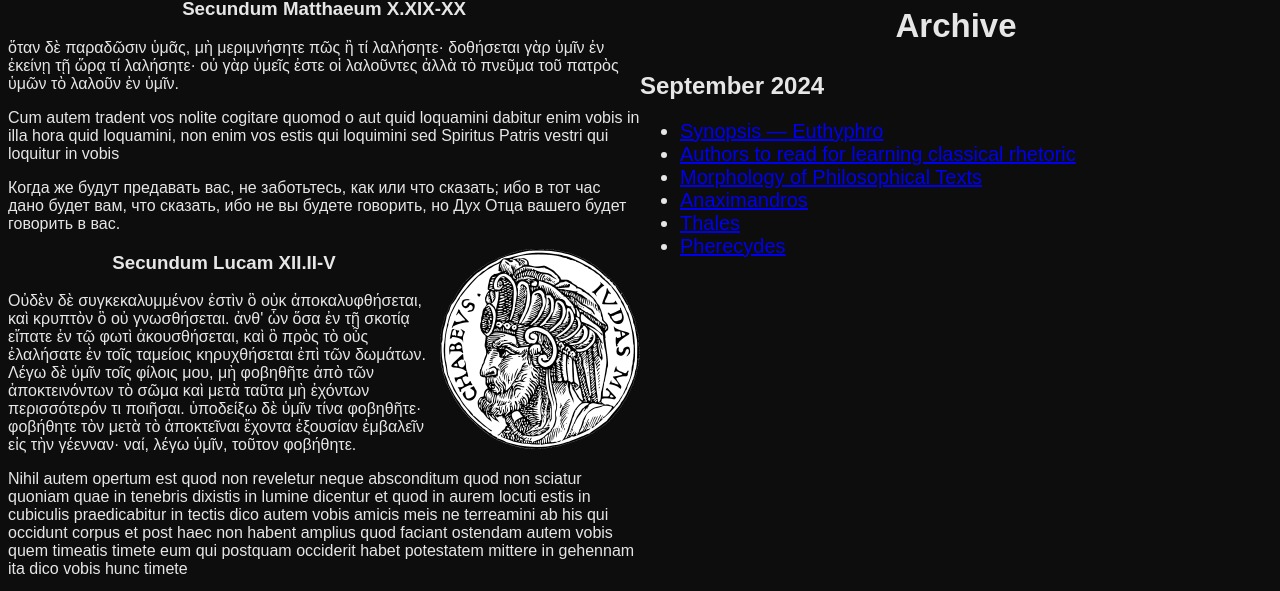
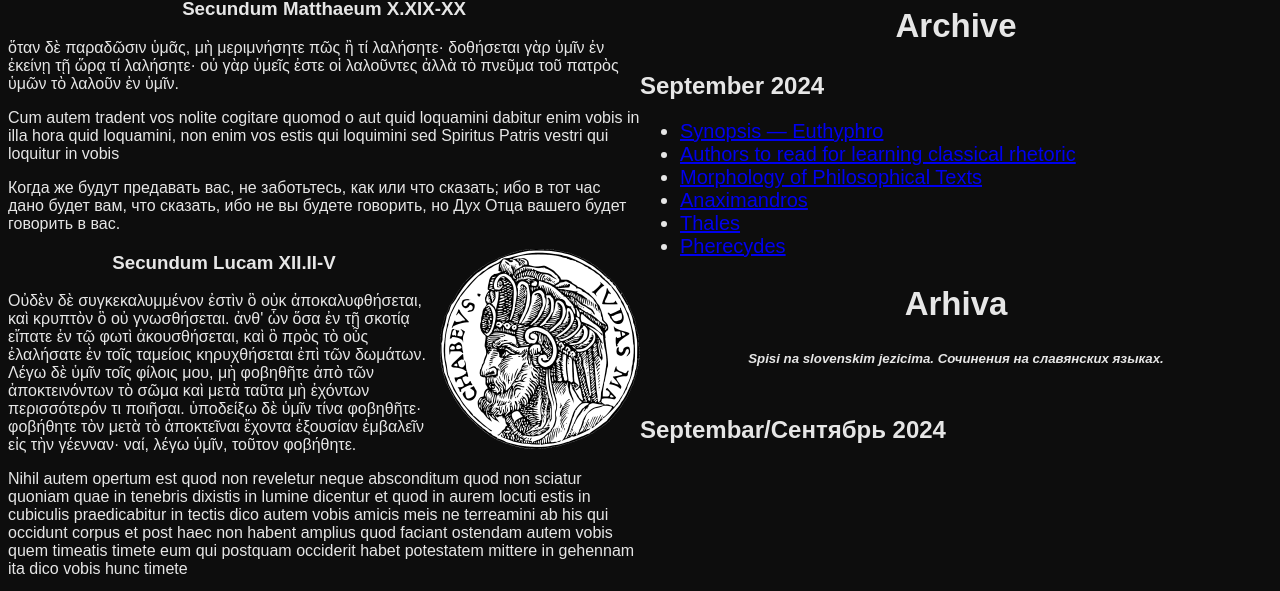
Before and after one commit to ultimusromanorum/ultimusromanorum.github.io, a plain HTML site: page index.html in a window 1280 px wide. Shown: the part 163-754 px from the top of the page. Drawn offline with Linux system fonts and the light colour scheme; files whose address does not match are found by name.

Commit message:
Update index.html
added slavonic section

```diff
--- a/index.html
+++ b/index.html
@@ -83,6 +83,9 @@
 				<li style="font-size: 20px;"><a href="pages/thales.html">Thales</a></li>
                 		<li style="font-size: 20px;"><a href="pages/pherecydes.html">Pherecydes</a></li>
             </ul>
+		<h2 style="font-size: 33px;">Arhiva</h2>
+		<h5 style="text-align: center;"><i>Spisi na slovenskim jezicima. Сочинения на славянских языках.</i></h5>
+            		<h2 style="text-align: left;"><br>Septembar/Сентябрь 2024</h2>
 </main>
 
 	  <footer>
```
